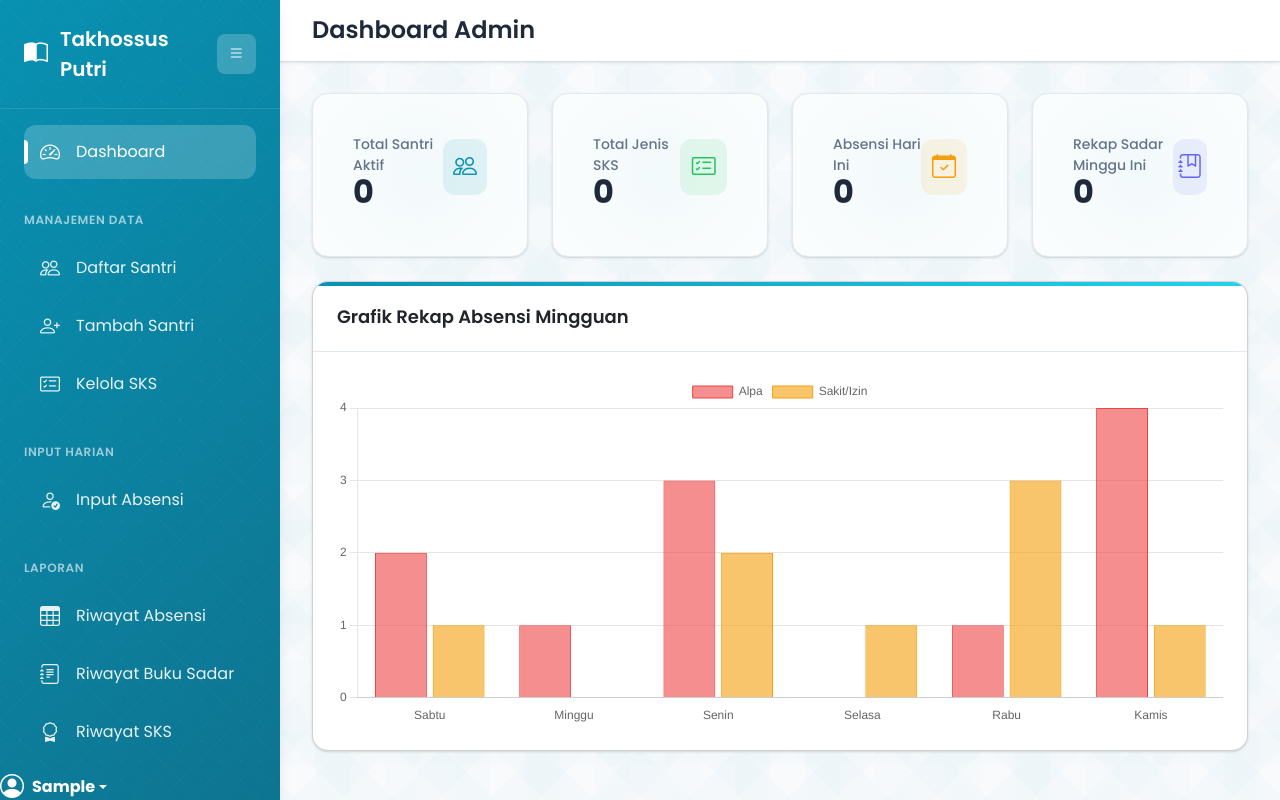
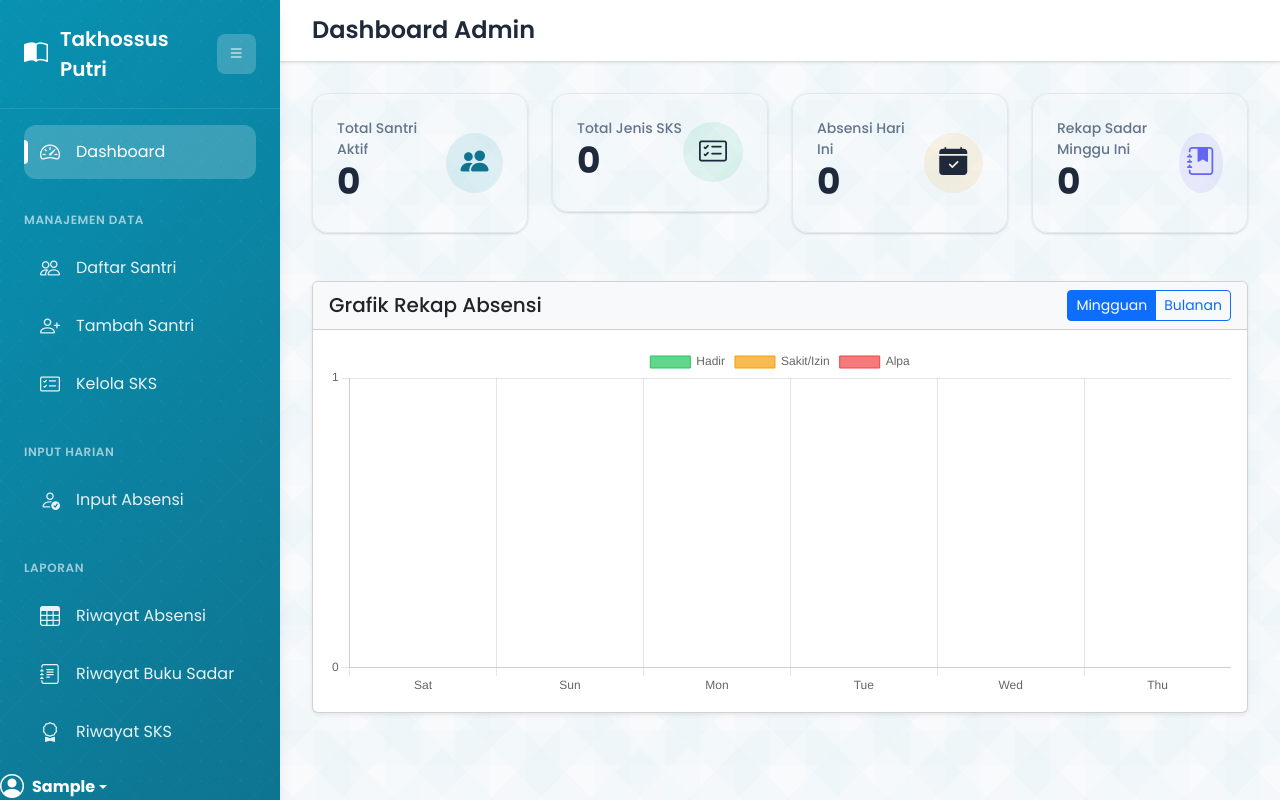
Before and after one commit to ibnualwan22/takhossus_putri, a Flask app: page /admin/dashboard in a window 1280 px wide. Run offline with Flask 3, Linux system fonts and the light colour scheme; the visitor is signed in with stand-in values (Sample User, id 1); data that the repository does not hold is empty.

Commit message:
add grafik dashboard

```diff
--- a/app/routes.py
+++ b/app/routes.py
@@ -1,5 +1,6 @@
 import io
 import os
+import json
 import calendar
 import urllib.parse
 import locale
@@ -39,30 +40,79 @@ admin_bp = Blueprint('admin', __name__, url_prefix='/admin')
 @admin_bp.route('/dashboard')
 @login_required
 def admin_dashboard():
-    # 1. Hitung jumlah santri aktif
+    # --- Statistik Kartu (Tidak berubah) ---
     jumlah_santri = Santri.query.count()
-
-    # 2. Hitung jumlah SKS yang terdaftar
     jumlah_sks = SksMaster.query.count()
-
-    # PASTIKAN BARIS INI ADA
     today = date.today()
-
-    # 3. Hitung jumlah absensi yang diinput HARI INI
     absen_hari_ini = RekapAbsensi.query.filter_by(tanggal=today).count()
-
-    # 4. Hitung jumlah rekap buku sadar yang dibuat untuk MINGGU INI
     start_of_week = today - timedelta(days=(today.weekday() + 2) % 7)
     sadar_minggu_ini = RekapBukuSadar.query.filter_by(tanggal_awal_minggu=start_of_week).count()
 
-    # Kirim semua data statistik ke template
+    # --- LOGIKA GRAFIK DENGAN PERBAIKAN ---
+
+    # 1. Data Mingguan
+    week_labels = []
+    week_hadir = []
+    week_izin = []
+    week_alpa = []
+    for i in range(7):
+        day = start_of_week + timedelta(days=i)
+        if day.weekday() == 4: continue
+
+        week_labels.append(day.strftime('%a'))
+        daily_stats = db.session.query(
+            func.sum(RekapAbsensi.jumlah_hadir).label('total_hadir'),
+            func.sum(RekapAbsensi.jumlah_sakit_izin).label('total_sakit_izin'),
+            func.sum(RekapAbsensi.jumlah_alpa).label('total_alpa')
+        ).filter(RekapAbsensi.tanggal == day).one()
+
+        # UBAH MENJADI INT() DI SINI
+        week_hadir.append(int(daily_stats.total_hadir or 0))
+        week_izin.append(int(daily_stats.total_sakit_izin or 0))
+        week_alpa.append(int(daily_stats.total_alpa or 0))
+
+    # 2. Data Bulanan
+    month_labels = []
+    month_hadir = []
+    month_izin = []
+    month_alpa = []
+    first_day_of_month = today.replace(day=1)
+    _, last_day_num = calendar.monthrange(today.year, today.month)
+    last_day_of_month = today.replace(day=last_day_num)
+
+    current_saturday = first_day_of_month - timedelta(days=(first_day_of_month.weekday() + 2) % 7)
+    week_num = 1
+    while current_saturday <= last_day_of_month:
+        week_end = current_saturday + timedelta(days=6)
+        month_labels.append(f"Minggu {week_num}")
+
+        weekly_stats = db.session.query(
+            func.sum(RekapAbsensi.jumlah_hadir).label('total_hadir'),
+            func.sum(RekapAbsensi.jumlah_sakit_izin).label('total_sakit_izin'),
+            func.sum(RekapAbsensi.jumlah_alpa).label('total_alpa')
+        ).filter(RekapAbsensi.tanggal.between(current_saturday, week_end)).one()
+
+        # UBAH MENJADI INT() DI SINI JUGA
+        month_hadir.append(int(weekly_stats.total_hadir or 0))
+        month_izin.append(int(weekly_stats.total_sakit_izin or 0))
+        month_alpa.append(int(weekly_stats.total_alpa or 0))
+
+        current_saturday += timedelta(weeks=1)
+        week_num += 1
+
+    chart_data = {
+        'week': {'labels': week_labels, 'hadir': week_hadir, 'izin': week_izin, 'alpa': week_alpa},
+        'month': {'labels': month_labels, 'hadir': month_hadir, 'izin': month_izin, 'alpa': month_alpa}
+    }
+
     return render_template(
         'admin_dashboard.html',
         title="Dashboard Admin",
         jumlah_santri=jumlah_santri,
         jumlah_sks=jumlah_sks,
         absen_hari_ini=absen_hari_ini,
-        sadar_minggu_ini=sadar_minggu_ini
+        sadar_minggu_ini=sadar_minggu_ini,
+        chart_data_json=json.dumps(chart_data)
     )
 
 # Tambahkan juga rute ini agar /admin langsung mengarah ke dashboard
--- a/app/templates/admin_dashboard.html
+++ b/app/templates/admin_dashboard.html
@@ -3,66 +3,62 @@
 {% block content %}
 <div class="row">
     <div class="col-lg-3 col-md-6 mb-4">
-        <div class="card stat-card h-100">
-            <div class="card-body">
-                <div class="d-flex justify-content-between align-items-center">
-                    <div>
+        <div class="stat-card-v2">
+            <div class="stat-info">
                 <div class="stat-label">Total Santri Aktif</div>
                 <div class="stat-value">{{ jumlah_santri }}</div>
             </div>
-                    <div class="stat-icon primary"><i class="bi bi-people"></i></div>
-                </div>
+            <div class="stat-icon-wrapper icon-primary">
+                <i class="bi bi-people-fill"></i>
             </div>
         </div>
     </div>
     <div class="col-lg-3 col-md-6 mb-4">
-        <div class="card stat-card h-100">
-            <div class="card-body">
-                <div class="d-flex justify-content-between align-items-center">
-                    <div>
+        <div class="stat-card-v2">
+            <div class="stat-info">
                 <div class="stat-label">Total Jenis SKS</div>
                 <div class="stat-value">{{ jumlah_sks }}</div>
             </div>
-                    <div class="stat-icon success"><i class="bi bi-card-checklist"></i></div>
-                </div>
+            <div class="stat-icon-wrapper icon-success">
+                <i class="bi bi-card-checklist"></i>
             </div>
         </div>
     </div>
     <div class="col-lg-3 col-md-6 mb-4">
-        <div class="card stat-card h-100">
-            <div class="card-body">
-                <div class="d-flex justify-content-between align-items-center">
-                    <div>
+        <div class="stat-card-v2">
+            <div class="stat-info">
                 <div class="stat-label">Absensi Hari Ini</div>
                 <div class="stat-value">{{ absen_hari_ini }}</div>
             </div>
-                    <div class="stat-icon warning"><i class="bi bi-calendar-check"></i></div>
-                </div>
+            <div class="stat-icon-wrapper icon-warning">
+                <i class="bi bi-calendar-check-fill"></i>
             </div>
         </div>
     </div>
     <div class="col-lg-3 col-md-6 mb-4">
-        <div class="card stat-card h-100">
-            <div class="card-body">
-                <div class="d-flex justify-content-between align-items-center">
-                    <div>
+        <div class="stat-card-v2">
+            <div class="stat-info">
                 <div class="stat-label">Rekap Sadar Minggu Ini</div>
                 <div class="stat-value">{{ sadar_minggu_ini }}</div>
             </div>
-                    <div class="stat-icon info"><i class="bi bi-journal-bookmark"></i></div>
-                </div>
+            <div class="stat-icon-wrapper icon-info">
+                <i class="bi bi-journal-bookmark-fill"></i>
             </div>
         </div>
     </div>
 </div>
 
-<div class="row">
+<div class="row mt-4">
     <div class="col-12">
-        <div class="card chart-card">
-            <div class="chart-header">
-                <h3 class="chart-title">Grafik Rekap Absensi Mingguan</h3>
+        <div class="card shadow-sm">
+            <div class="card-header bg-light d-flex justify-content-between align-items-center">
+                <h5 class="card-title mb-0">Grafik Rekap Absensi</h5>
+                <div class="btn-group btn-group-sm" role="group">
+                    <button type="button" class="btn btn-outline-primary active" onclick="updateChart('week')">Mingguan</button>
+                    <button type="button" class="btn btn-outline-primary" onclick="updateChart('month')">Bulanan</button>
                 </div>
-            <div class="chart-body">
+            </div>
+            <div class="card-body">
                 <canvas id="attendanceChart" style="height: 350px; width: 100%;"></canvas>
             </div>
         </div>
@@ -70,54 +66,59 @@
 </div>
 {% endblock %}
 
+
 {% block scripts %}
 <script>
-    // Inisialisasi Chart.js di sini
+document.addEventListener('DOMContentLoaded', function() {
+    const chartData = JSON.parse('{{ chart_data_json | safe }}');
     const ctx = document.getElementById('attendanceChart').getContext('2d');
-    new Chart(ctx, {
-        type: 'bar', // Mengubah menjadi bar chart agar lebih jelas
+
+    const attendanceChart = new Chart(ctx, {
+        type: 'bar',
         data: {
-            // Data untuk chart, nanti kita akan isi dari backend
-            labels: ['Sabtu', 'Minggu', 'Senin', 'Selasa', 'Rabu', 'Kamis'],
-            datasets: [{
+            labels: chartData.week.labels,
+            datasets: [
+                {
+                    label: 'Hadir',
+                    data: chartData.week.hadir,
+                    backgroundColor: 'rgba(34, 197, 94, 0.7)',
+                    borderColor: 'rgba(34, 197, 94, 1)',
+                    borderWidth: 1
+                },
+                {
+                    label: 'Sakit/Izin',
+                    data: chartData.week.izin,
+                    backgroundColor: 'rgba(245, 158, 11, 0.7)',
+                    borderColor: 'rgba(245, 158, 11, 1)',
+                    borderWidth: 1
+                },
+                {
                     label: 'Alpa',
-                data: [2, 1, 3, 0, 1, 4], // Contoh data
-                backgroundColor: 'rgba(239, 68, 68, 0.6)',
+                    data: chartData.week.alpa,
+                    backgroundColor: 'rgba(239, 68, 68, 0.7)',
                     borderColor: 'rgba(239, 68, 68, 1)',
                     borderWidth: 1
-            }, {
-                label: 'Sakit/Izin',
-                data: [1, 0, 2, 1, 3, 1], // Contoh data
-                backgroundColor: 'rgba(245, 158, 11, 0.6)',
-                borderColor: 'rgba(245, 158, 11, 1)',
-                borderWidth: 1
-            }]
+                }
+            ]
         },
         options: {
             responsive: true,
             maintainAspectRatio: false,
-            scales: {
-                y: {
-                    beginAtZero: true,
-                    ticks: {
-                        stepSize: 1
+            scales: { y: { beginAtZero: true, ticks: { stepSize: 1 } } },
+            plugins: { legend: { position: 'top' } }
         }
-                },
-                x: {
-                    grid: {
-                        display: false
-                    }
-                }
-            },
-            plugins: {
-                legend: {
-                    position: 'top',
-                },
-                tooltip: {
-                    mode: 'index',
-                    intersect: false,
-                }
-            }
+    });
+
+    window.updateChart = function(period) {
+        const newData = chartData[period];
+        attendanceChart.data.labels = newData.labels;
+        attendanceChart.data.datasets[0].data = newData.hadir;
+        attendanceChart.data.datasets[1].data = newData.izin;
+        attendanceChart.data.datasets[2].data = newData.alpa;
+        attendanceChart.update();
+
+        document.querySelectorAll('.btn-group .btn').forEach(btn => btn.classList.remove('active'));
+        event.currentTarget.classList.add('active');
     }
 });
 </script>
--- a/app/templates/layout.html
+++ b/app/templates/layout.html
@@ -569,6 +569,50 @@
 .sidebar-nav::-webkit-scrollbar-thumb:hover {
     background-color: #93c5fd; /* Warna saat cursor di atas scrollbar */
 }
+.stat-card-v2 {
+    background: var(--bg-secondary);
+    border: 1px solid var(--border-color);
+    border-radius: 16px;
+    padding: 1.5rem;
+    box-shadow: var(--shadow);
+    transition: all 0.3s ease;
+    display: flex;
+    justify-content: space-between;
+    align-items: center;
+}
+
+.stat-card-v2:hover {
+    transform: translateY(-5px);
+    box-shadow: var(--shadow-md);
+}
+
+.stat-card-v2 .stat-info .stat-label {
+    font-size: 0.875rem;
+    color: var(--text-secondary);
+    margin-bottom: 0.25rem;
+}
+
+.stat-card-v2 .stat-info .stat-value {
+    font-size: 2.25rem;
+    font-weight: 700;
+    color: var(--text-primary);
+    line-height: 1;
+}
+
+.stat-card-v2 .stat-icon-wrapper {
+    width: 60px;
+    height: 60px;
+    border-radius: 50%;
+    display: flex;
+    align-items: center;
+    justify-content: center;
+    font-size: 1.75rem;
+}
+
+.stat-card-v2 .icon-primary { background-color: rgba(8, 145, 178, 0.1); color: var(--primary-dark); }
+.stat-card-v2 .icon-success { background-color: rgba(16, 185, 129, 0.1); color: var(--success); }
+.stat-card-v2 .icon-warning { background-color: rgba(245, 158, 11, 0.1); color: var(--warning); }
+.stat-card-v2 .icon-info { background-color: rgba(99, 102, 241, 0.1); color: #6366f1; }
     </style>
 </head>
 <body>
```
Lines whose indentation alone changed are shown as unchanged.
